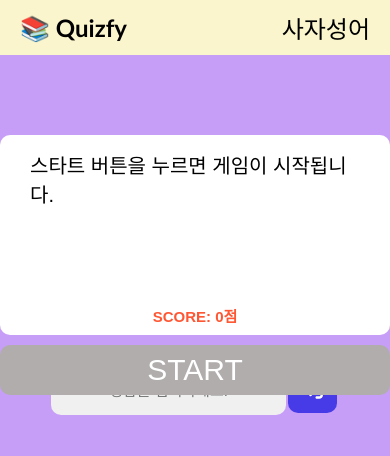
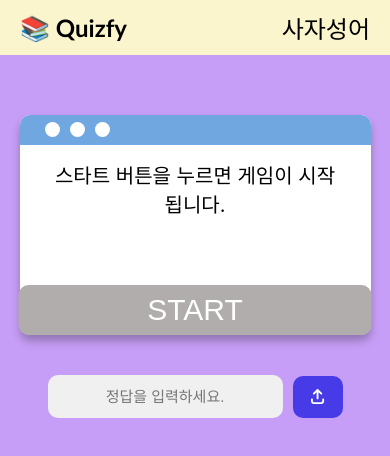
Before and after one commit to Quizfi/quizfi.github.io, a React (Create React App) app: page /saja in a window 390 px wide. Shown: the top 456 px of the page. Built offline with nearby package versions, Linux system fonts and the light colour scheme.

Commit message:
0329 리뉴얼(디자인/메타/ads)

```diff
--- a/package.json
+++ b/package.json
@@ -13,6 +13,7 @@
     "react": "^18.2.0",
     "react-bootstrap": "^2.10.1",
     "react-dom": "^18.2.0",
+    "react-helmet": "^6.1.0",
     "react-router-dom": "^6.22.3",
     "react-scripts": "5.0.1",
     "web-vitals": "^2.1.4"
--- a/src/Home/HomePage.js
+++ b/src/Home/HomePage.js
@@ -1,5 +1,6 @@
 import React, { useState } from 'react';
 import { useNavigate } from 'react-router-dom';
+import { Helmet } from 'react-helmet';
 import './HomePage.css';
 
 
@@ -47,6 +48,17 @@ const HomePage = () => {
 
   return (
     <div className="home-page">
+       <Helmet>
+        <title>Quizfy</title>
+        <meta name="description" content="다양하고 재밌는 퀴즈 게임들을 즐겨보세요!" />
+        <meta name="robots" content="index, follow" />
+        <meta name="viewport" content="width=device-width, initial-scale=1.0" />
+        <meta name="keywords" content="퀴즈, 사자성어, 킬링타임, 학습, 게임" />
+        <meta property="og:title" content="Quizfy: 퀴즈 게임" />
+        <meta property="og:description" content="Quizfy에서 퀴즈를 즐겨보세요. 지식을 테스트하고 새로운 것을 배울 기회를 가질 수 있습니다." />
+        <meta property="og:url" content="https://quizfi.github.io/" />
+        {/* 다른 SEO 관련 태그를 여기에 추가할 수 있습니다. */}
+      </Helmet>
       <h1>Quizfy</h1>
       <div className="box clickable" onClick={startGame}>사자성어</div>
       <div className="box">준비중</div>
@@ -60,7 +72,7 @@ const HomePage = () => {
           <span className="email-text"
                 onMouseEnter={handleMouseEnterTooltip}
                 onMouseLeave={handleMouseLeaveTooltip}>
-            quizfy777@gmail.com
+            sceneboxzip@gmail.com
           </span>
         )}
       </div>
--- a/src/components/QuizGame.css
+++ b/src/components/QuizGame.css
@@ -29,16 +29,51 @@
 }
 
 .quiz-box {
-  position: relative; /* 부모 요소로 설정 */
+  position: relative;
   text-align: left;
   background-color: #ffffff;
   width: 640px;
-  margin: 120px auto 20px; /* 위쪽 여백을 80px로 조정 */
-  padding: 30px; /* 패딩 추가 */
-  height: 250px; /* 높이 조절 */
-  overflow: auto; /* 내용이 넘칠 경우 스크롤 생성 */
+  margin: 120px auto 20px;
+  padding: 30px;
+  height: 250px;
   font-size: 30px;
+  border-radius: 10px;
+  box-shadow: 0 6px 8px rgba(27, 27, 27, 0.3); /* 호버 시 그림자 변경 */
 }
+
+.quiz-content {
+  padding-top: 30px; /* 헤더의 높이와 동그라미 버튼을 고려한 여백 */
+  text-align: center;
+}
+
+/* 상단 색상 띠 */
+.quiz-box-header {
+  position: absolute;
+  top: 0;
+  left: 0;
+  right: 0;
+  background-color: #71a7e0; /* 예시 색상 */
+  height: 30px;
+  border-radius: 10px 10px 0 0; /* 상단 모서리만 둥글게 */
+}
+
+/* 왼쪽에 버튼 배치하기 위한 컨테이너 */
+.controls-container {
+  position: absolute;
+  top: -5px; /* 버튼이 색상 띠 중앙에 오도록 조정 */
+  left: 20px; /* 색상 띠의 왼쪽 끝에서부터의 간격 */
+}
+
+/* 컨트롤 버튼 */
+.control-button {
+  height: 15px;
+  width: 15px;
+  border-radius: 50%;
+  margin: 12px 5px; /* 버튼 간격 */
+  display: inline-block;
+  background-color: #ffffff; /* 버튼 색상 */
+}
+
 
 .score-box {
   display: flex; /* Flexbox 사용 */
@@ -67,6 +102,7 @@
   display: flex; /* Flexbox 적용 */
   justify-content: center; /* 가로 방향 가운데 정렬 */
   align-items: center; /* 세로 방향 가운데 정렬 */
+  margin-top: 30px;
 }
 
 
@@ -88,8 +124,8 @@
   align-items: center; /* 세로 중앙 정렬 */
   color: #ffffff; /* 아이콘 색상 */
   cursor: pointer; /* 마우스 커서 변경 */
-  width: 30px; /* 박스의 가로 크기 조정 */
-  height: 35px; /* 박스의 세로 크기 조정 */
+  width: 40px; /* 박스의 가로 크기 조정 */
+  height: 40px; /* 박스의 세로 크기 조정 */
   padding: 5px; /* 내부 패딩 조정, 필요에 따라 값 조절 */
   border: none; /* 테두리가 있다면 제거 */
   background-color: #463be6;
@@ -148,16 +184,16 @@
 .next-question-box {
   background-color: #000000;
   color: rgb(255, 0, 0);
-  width: 140px; /* 박스의 고정된 너비 */
+  width: 30px; /* 박스의 고정된 너비 */
   height: 20px; /* 박스의 고정된 높이 */
   text-align: center; /* 가운데 정렬 */
-  margin-top: 20px; /* 위쪽 여백 20px를 유지 */
+  margin-top: 10px; /* 위쪽 여백 20px를 유지 */
   position: absolute; /* 절대 위치 지정 */
-  top: 450px;
+  top: 430px;
   left: 50%; /* 가운데 정렬 */
   transform: translateX(-50%); /* 수평 정렬 */
   z-index: 2; /* 다른 박스들보다 위에 배치 */
-  font-size: 30px;
+  font-size: 20px;
   display: flex;
   align-items: center; /* 수직 가운데 정렬 */
   justify-content: center; /* 수평 가운데 정렬 */
@@ -193,107 +229,88 @@ body {
 
   @media (max-width: 768px) {
      /* HEADER 박스, QUIZBOX, .answer-check-box 스타일 조정 */
-    .header, .quiz-box, .answer-check-box {
+    .header{
       width: 100%; /* 화면 너비에 맞게 조정 */
       box-sizing: border-box; /* 패딩과 보더를 포함한 너비로 설정 */
     }
 
+    .quiz-box, .answer-check-box {
+      width: 90%; /* 화면 너비에 맞게 조정 */
+      box-sizing: border-box; /* 패딩과 보더를 포함한 너비로 설정 */
+    }
 
     .quiz-box{
       font-size: 20px;
-      height: 200px;
+      height: 220px;
       padding-top: 15px;
-      margin-top: 80px;
+      margin-top: 60px;
     }
 
-
-    .lion-saying-quiz-text{
-      margin-top: 50px;
-      margin-bottom: -130px;
-    }
-
-
-
-    /* .start-box, .restart-box, .countdown-box 스타일 조정 */
-    .start-box, .countdown-box, .restart-box {
-      width: 100%; /* 화면 너비에 맞게 조정 */
+    /* .start-box 스타일 조정 */
+    .start-box {
+      width: 90.5%; /* 화면 너비에 맞게 조정 */
       box-sizing: border-box; /* 패딩과 보더를 포함한 너비로 설정 */
       /* 필요에 따라 마진, 패딩 조정 */
-      margin-top: -20px;
-    }
-
-
-    .start-box {
-      /* .start-box의 세로 크기 조정 */
+      margin-top: -60px;
       font-size: 30px;
       height: 50px; /* 높이를 60px로 설정, 필요에 따라 조정 */
     }
 
-
-
-    .restart-box {
-      font-size: 20px;
-      top:47.8%;
-      height: 49px; /* 높이를 40px로 설정, 필요에 따라 조정 */
-      z-index: 4;
+    .next-question-box{
+      font-size: 15px;
+      top:100%;
+      height: 15px; /* 높이를 40px로 설정, 필요에 따라 조정 */
+      width: 15px;
     }
 
-
-    .countdown-box {
-      /* .countdown-box의 세로 크기 조정 */
-      font-size: 30px;
-      height: 49px; /* 높이를 40px로 설정, 필요에 따라 조정 */
+    /* 필요한 경우 .score-box에 대한 추가 스타일 */
+    .score-box {
+      width: 40%; /* 전체 너비를 차지하도록 설정 */
+      margin-top: 10px; /* 위쪽 마진을 추가하여 간격 설정 */
+      font-size: 15px;
+      margin-bottom: -10px;
     }
-
-
-
-
-    /* 텍스트 중앙 정렬을 위한 추가 스타일링 */
-   .answer-check-box {
-      text-align: center; /* 텍스트 중앙 정렬 */
-      display: flex;
-      justify-content: center; /* Flex 컨테이너 내에서 가로 방향 중앙 정렬 */
-      align-items: center; /* Flex 컨테이너 내에서 세로 방향 중앙 정렬 */
-      height: auto; /* 높이 자동 조정, 필요에 따라 고정값 지정 가능 */
-    }
-
-
-    .answer-check-box{
-      font-size: 20px;
-      font-weight: bolder;
-    }
-
-  }
-
-
+}
 
 
   @media (max-width: 768px) {
     .box-wrapper {
-        display: flex; /* Flex 컨테이너 설정 */
-        flex-wrap: nowrap; /* 요소들이 줄바꿈되지 않도록 설정 */
+      display: flex; /* Flex 컨테이너 설정 */
+      position: relative;
+      flex-wrap: nowrap; /* 요소들이 줄바꿈되지 않도록 설정 */
     }
 
-    .answer-input-box {
-        width: 50%; /* 8의 비율로 너비를 설정 */
-        min-width: 0; /* flex 항목이 줄어들 수 있도록 설정 */
-        font-size: 15px;
-        margin-right: 2px;
-    }
-
-    .enter-box {
-        width: 10%; /* 2의 비율로 너비를 설정 */
-        min-width: 0; /* flex 항목이 줄어들 수 있도록 설정 */
-        font-size: 20px;
-        margin-right: 2px;
+    .answer-check-box {
+      position: absolute; /* 절대 위치 설정 */
+      width: 90%;
+      height: 60px;
+      top: 75%; /* 상단 정렬 */
+      left: 50%; /* 좌측 정렬 */
+      display: flex;
+      justify-content: center; /* 내용을 가로 방향으로 가운데 정렬 */
+      align-items: center; /* 내용을 세로 방향으로 가운데 정렬 */
+      text-align: center;
+      font-size: 15px; /* 폰트 크기 설정 */
+      font-weight: bolder;
+      /* 필요한 경우 높이 설정 */
+      z-index: 2; /* 다른 요소 위에 겹쳐 보이도록 설정 */
     }
 
 
-    /* 필요한 경우 .score-box에 대한 추가 스타일 */
-    .score-box {
-        width: 40%; /* 전체 너비를 차지하도록 설정 */
-        margin-top: 10px; /* 위쪽 마진을 추가하여 간격 설정 */
-        font-size: 15px;
-        margin-bottom: -10px;
+    .answer-input-box {
+      width: 50%; /* 8의 비율로 너비를 설정 */
+      min-width: 0; /* flex 항목이 줄어들 수 있도록 설정 */
+      height: 3px;
+      font-size: 15px;
+      margin-right: 10px;
+    }
+
+
+    .enter-box {
+      width: 40px; /* 2의 비율로 너비를 설정 */
+      height: 32px;
+      border-radius: 10px;
+      min-width: 0; /* flex 항목이 줄어들 수 있도록 설정 */
+      font-size: 15px;
     }
 }
--- a/src/components/QuizGame.js
+++ b/src/components/QuizGame.js
@@ -3,7 +3,9 @@ import { useNavigate } from 'react-router-dom';
 import './QuizGame.css';
 import quizData from '../db/quizData.json';
 import { FontAwesomeIcon } from '@fortawesome/react-fontawesome';
-import { faSignInAlt } from '@fortawesome/free-solid-svg-icons';
+import { faArrowUpFromBracket, faArrowRight } from '@fortawesome/free-solid-svg-icons';
+import { Helmet } from 'react-helmet';
+
 
 const QuizGame = () => {
   const [gameStarted, setGameStarted] = useState(false);
@@ -135,17 +137,35 @@ const QuizGame = () => {
     <div>
       {/* 헤더 및 소개 텍스트 */}
       <div className="header">
+      <Helmet>
+        <title>Quizfy</title>
+        <meta name="description" content="사자성어 퀴즈 게임을 도전해보세요!" />
+        <meta name="robots" content="index, follow" />
+        <meta name="viewport" content="width=device-width, initial-scale=1.0" />
+        <meta name="keywords" content="사자성어, 퀴즈, 킬링타임, 도전, 게임" />
+        <meta property="og:title" content="Quizfy: 사자성어 퀴즈 게임" />
+        <meta property="og:description" content="Quizfy에서 사자성어 퀴즈를 즐겨보세요. 지식을 테스트하고 새로운 것을 배울 기회를 가질 수 있습니다." />
+        <meta property="og:url" content="https://quizfi.github.io/saja" />
+        {/* 다른 SEO 관련 태그를 여기에 추가할 수 있습니다. */}
+      </Helmet>
   <h1 onClick={goToHome} style={{ cursor: 'pointer' }}>📚 Quizfy</h1>
   <div className="header-title">사자성어</div>
 </div>
-
       <div className="quiz-game-container">
         {/* 현재 문제 표시 */}
-        <div className="box quiz-box">
+        <div className="quiz-box">
+        <div className="quiz-box-header">
+        <div className="controls-container">
+        <span className="control-button"></span>
+        <span className="control-button"></span>
+        <span className="control-button"></span>
+    </div>
+  </div>
+  <div className="quiz-content">
     {gameStarted ? currentQuestion : (score === quizData.length ? "-완- 당신은 사자성어 왕!!!" : <div>스타트 버튼을 누르면 게임이 시작됩니다.</div>)}
-          <div className="score-box">SCORE: {score}점</div> {/* score 박스를 quiz-box 내부로 이동 */}
+    <div className="score-box">SCORE: {score}점</div>
   </div>
-
+</div>
         {/* 입력 박스 및 ENTER 버튼 */}
         <div className="box-wrapper">
         <input
@@ -167,7 +187,7 @@ const QuizGame = () => {
         }
         }}
         >
-  <FontAwesomeIcon icon={faSignInAlt} />
+  <FontAwesomeIcon icon={faArrowUpFromBracket} />
 </div>
         </div>
 
@@ -183,7 +203,7 @@ const QuizGame = () => {
          className={`box next-question-box ${!gameStarted ? 'disabled' : ''}`}
         onClick={handleNextQuestionClick}
 >
-              NEXT QUESTION
+  <FontAwesomeIcon icon={faArrowRight} size="2x" /> {/* 화살표 아이콘 사용 */}
 </div>
           </div>
         )}
--- a/src/db/quizData.json
+++ b/src/db/quizData.json
@@ -481,7 +481,7 @@
   },
   {
     "id": 97,
-    "question": "같은 자리에 자면서 다른 꿈을 꾼다는 뜻, 겉으로는 같이 행동하면서도 속으로는 딴생각을 함을 이르는 말",
+    "question": "같은 자리에 자면서 다른 꿈을 꾼다는 뜻, 겉으로는 같이 행동하면서도 속으로는 딴 생각을 함을 이르는 말",
     "correctAnswer": ["동상이몽"]
   },
   {
```
Also changed, not shown: public/ads.txt (added), 1 other file (tests, documents, lock files or other folders). Lines whose indentation alone changed are shown as unchanged.
